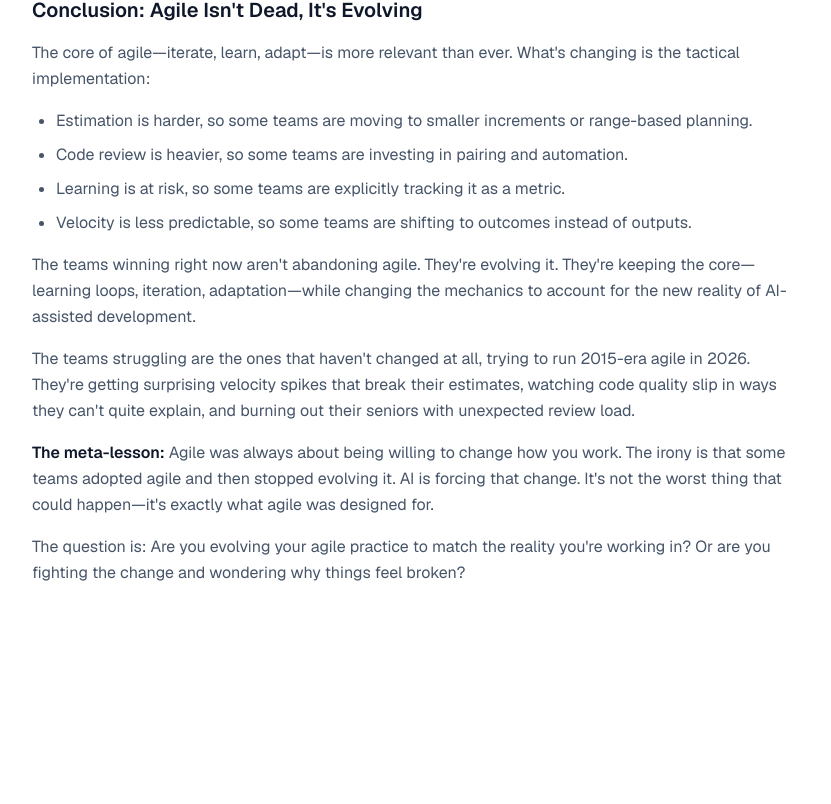
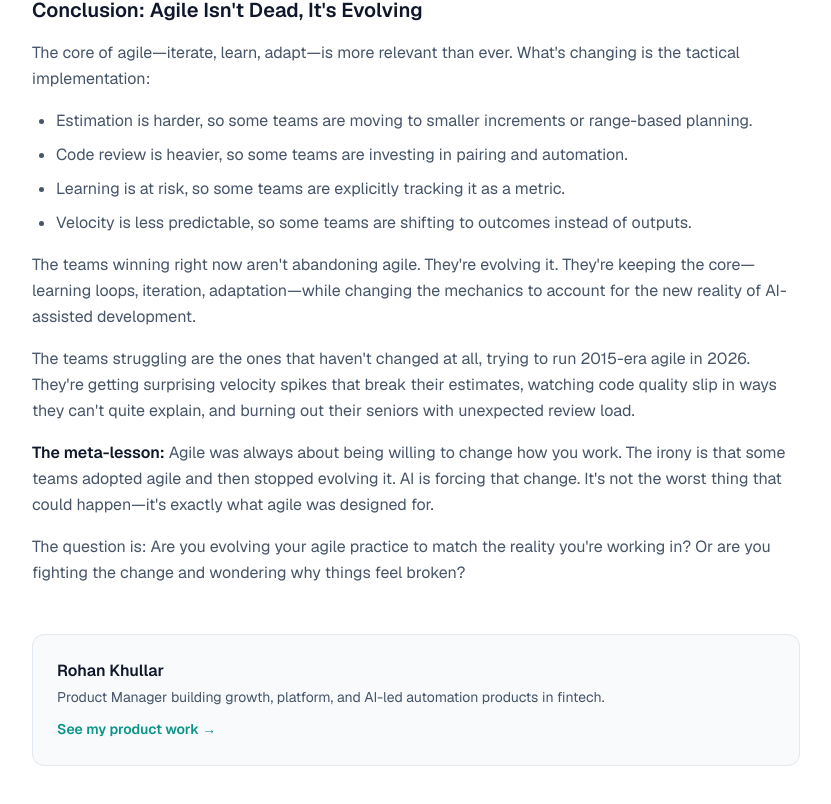
Before and after one commit to rohankhullar24-oss/product-with-rohan, a Next.js app: page /blogs/agile-methodologies-age-of-ai in a window 1280 px wide. Shown: the part 8078-8882 px from the top of the page, without its empty margins (224-1055 px from the left). Before the commit the page ends 8760 px from the top, so only its background shows below. Built offline with nearby package versions, Linux system fonts and the light colour scheme.

Commit message:
Add author box with link to projects at end of every blog post
Gives blog readers a path back to the portfolio work instead of a dead end.

```diff
--- a/src/app/blogs/[slug]/page.tsx
+++ b/src/app/blogs/[slug]/page.tsx
@@ -88,6 +88,21 @@ export default async function BlogPostPage({
             {post.content}
           </ReactMarkdown>
         </div>
+
+        <div className="mt-12 flex items-start gap-4 rounded-xl border border-slate-200 dark:border-slate-700 bg-slate-50 dark:bg-slate-900 p-6">
+          <div>
+            <p className="font-semibold text-navy dark:text-white">Rohan Khullar</p>
+            <p className="mt-1 text-sm text-slate dark:text-slate-400">
+              Product Manager building growth, platform, and AI-led automation products in fintech.
+            </p>
+            <Link
+              href="/#projects"
+              className="mt-3 inline-flex items-center text-sm font-semibold text-accent hover:underline"
+            >
+              See my product work →
+            </Link>
+          </div>
+        </div>
       </article>
     </main>
   );
```
